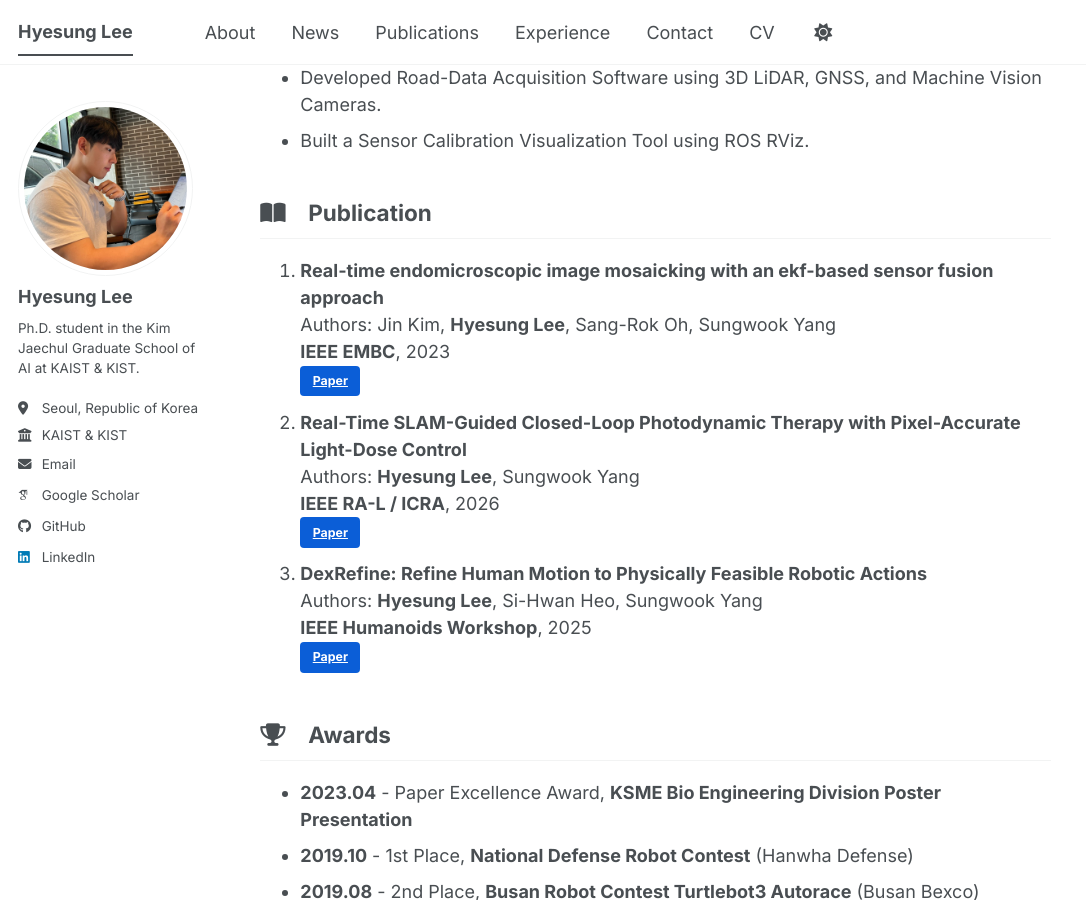
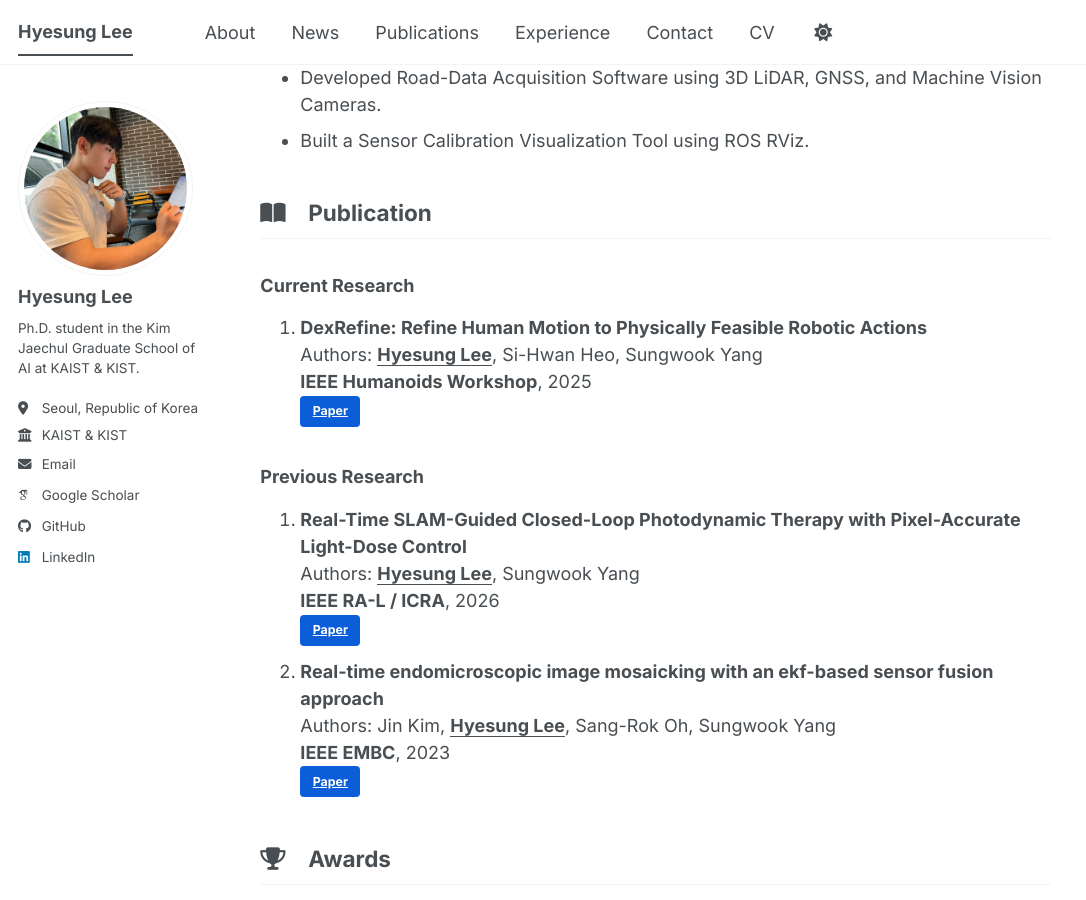
Before and after one commit to hyesung98/hyesung98.github.io, a Jekyll site: the page built from _pages/about.md, in a window 1280 px wide and 900 px high, scrolled down 1723 px. Shown: the whole window, without its empty margins (0-1086 px from the left). Built offline with Jekyll 4.4.1, drawn with Linux system fonts in a browser that asks for light colours; some web fonts are replaced; a script bundle is joined from its source files by our own code; library files that are not in the unit come from our copies.

```diff
--- a/_pages/about.md
+++ b/_pages/about.md
@@ -62,18 +62,23 @@ Intern, September 2021 - December 2021
 
 <h2 id="publications"><i class="fas fa-book-open icon-pad-right" aria-hidden="true"></i>Publication</h2>
 
-1. **Real-time endomicroscopic image mosaicking with an ekf-based sensor fusion approach**
-   Authors: Jin Kim, **Hyesung Lee**, Sang-Rok Oh, Sungwook Yang
+### Current Research
+
+1. **DexRefine: Refine Human Motion to Physically Feasible Robotic Actions**
+   Authors: **<u>Hyesung Lee</u>**, Si-Hwan Heo, Sungwook Yang
+   <strong>IEEE Humanoids Workshop</strong>, 2025
+   <a class="btn btn--small" href="https://dexterous-humanoid-manipulation.github.io/src/file/paper/hlee.pdf" target="_blank" rel="noopener">Paper</a>
+
+### Previous Research
+
+1. **Real-Time SLAM-Guided Closed-Loop Photodynamic Therapy with Pixel-Accurate Light-Dose Control**
+   Authors: **<u>Hyesung Lee</u>**, Sungwook Yang
+   <strong>IEEE RA-L / ICRA</strong>, 2026
+   <a class="btn btn--small" href="https://ieeexplore.ieee.org/abstract/document/11361079/" target="_blank" rel="noopener">Paper</a>
+2. **Real-time endomicroscopic image mosaicking with an ekf-based sensor fusion approach**
+   Authors: Jin Kim, **<u>Hyesung Lee</u>**, Sang-Rok Oh, Sungwook Yang
    <strong>IEEE EMBC</strong>, 2023
    <a class="btn btn--small" href="https://ieeexplore.ieee.org/abstract/document/10340903/" target="_blank" rel="noopener">Paper</a>
-2. **Real-Time SLAM-Guided Closed-Loop Photodynamic Therapy with Pixel-Accurate Light-Dose Control**
-   Authors: **Hyesung Lee**, Sungwook Yang
-   <strong>IEEE RA-L / ICRA</strong>, 2026
-   <a class="btn btn--small" href="https://ieeexplore.ieee.org/abstract/document/11361079/" target="_blank" rel="noopener">Paper</a>
-3. **DexRefine: Refine Human Motion to Physically Feasible Robotic Actions**
-   Authors: **Hyesung Lee**, Si-Hwan Heo, Sungwook Yang
-   <strong>IEEE Humanoids Workshop</strong>, 2025
-   <a class="btn btn--small" href="https://dexterous-humanoid-manipulation.github.io/src/file/paper/hlee.pdf" target="_blank" rel="noopener">Paper</a>
 
 <h2 id="awards"><i class="fas fa-trophy icon-pad-right" aria-hidden="true"></i>Awards</h2>
 
```
